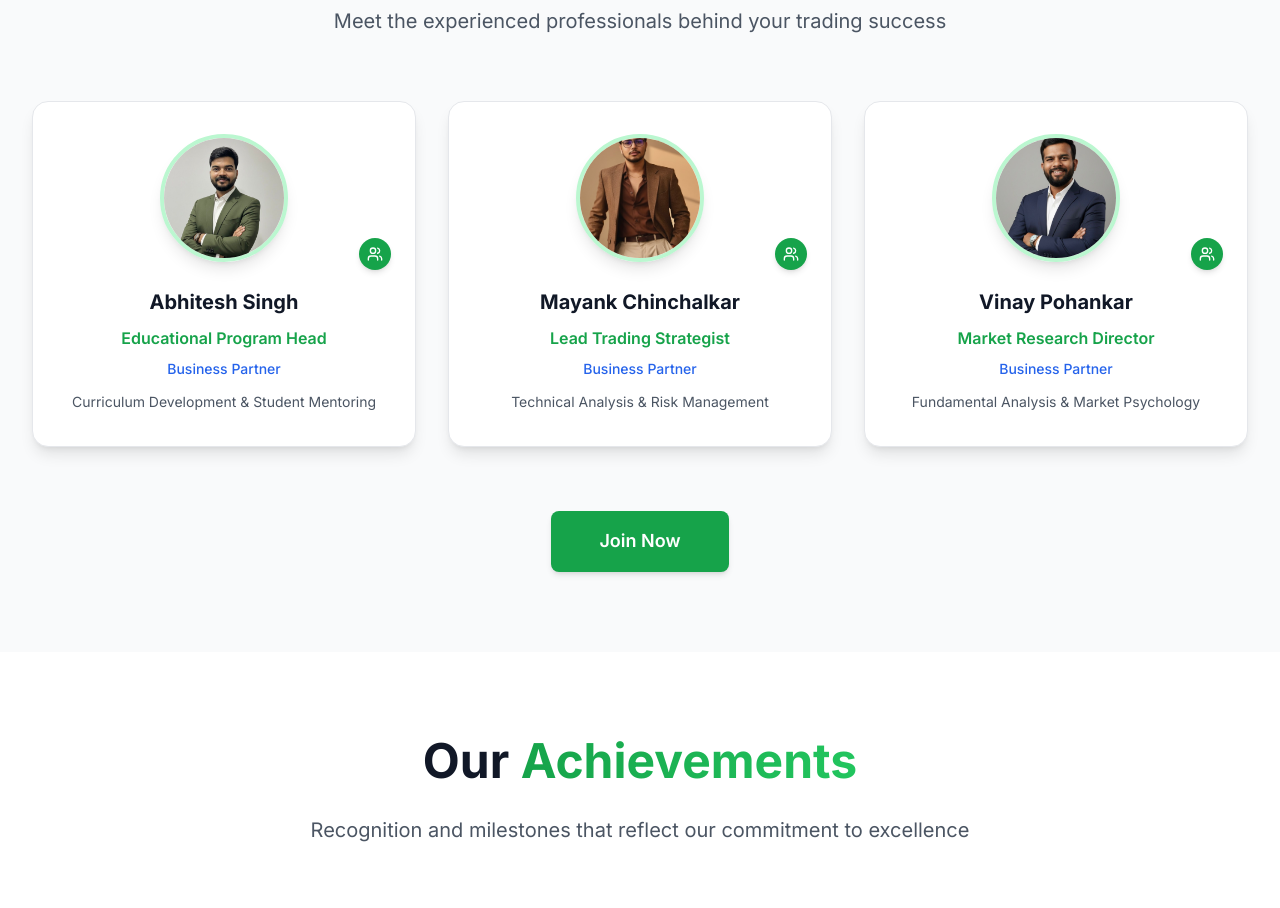
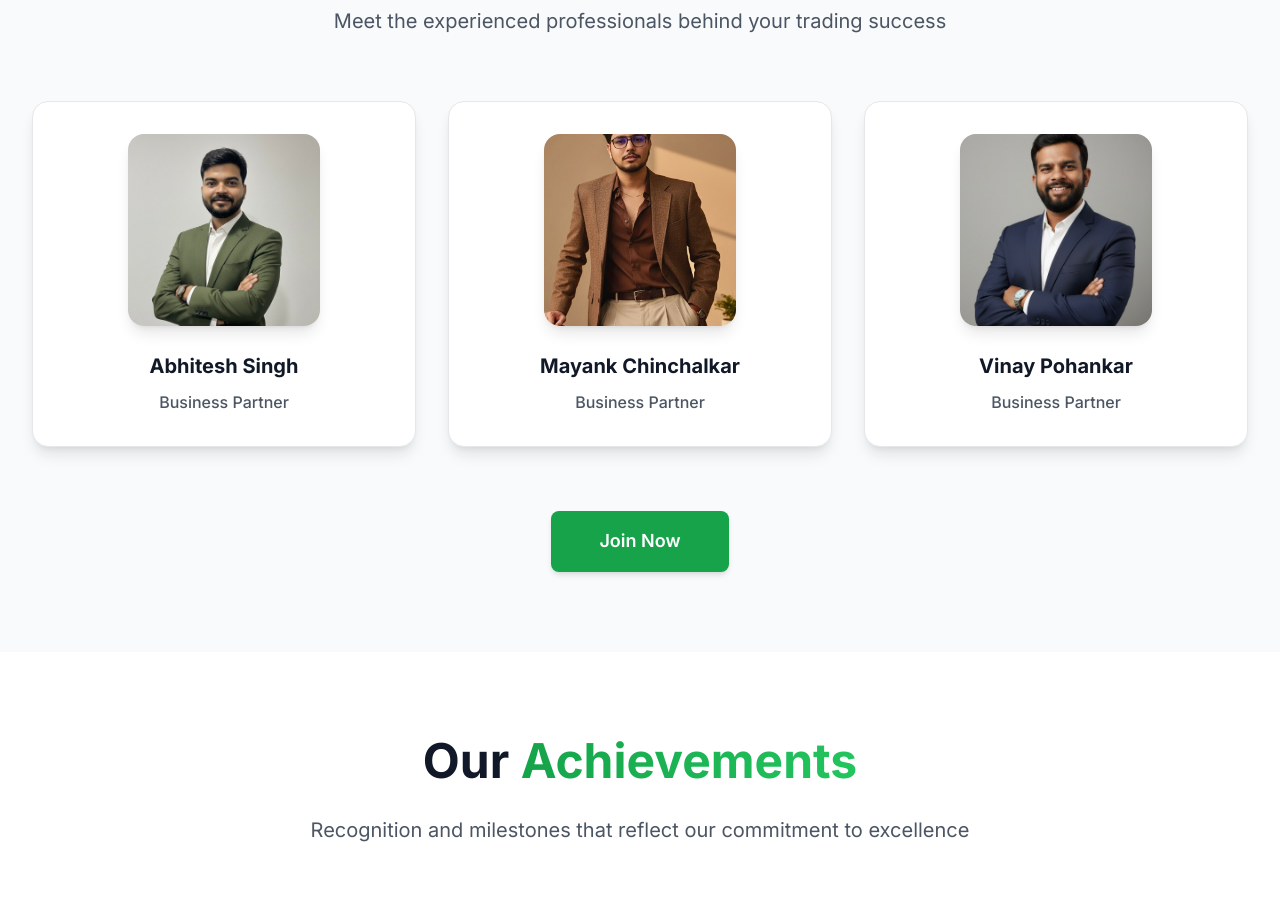
Before and after one commit to sonywanjaritv-netizen/The-Trade-Learnify-Academy-0.14, a React (Vite) app: page /about in a window 1280 px wide. Shown: the part 1900-2808 px from the top of the page. Built offline with nearby package versions, Linux system fonts and the light colour scheme.

Commit message:
Update Mentor Section Design

```diff
--- a/src/pages/AboutPage.tsx
+++ b/src/pages/AboutPage.tsx
@@ -166,22 +166,17 @@ const AboutPage = () => {
                 key={index}
                 className="bg-white rounded-2xl p-8 text-center border border-gray-200 shadow-lg hover:shadow-xl transition-all duration-500 hover:transform hover:-translate-y-3"
               >
-                <div className="relative mb-6">
-                  <div className="w-32 h-32 mx-auto rounded-full overflow-hidden border-4 border-green-200 shadow-lg">
+                <div className="mb-6">
+                  <div className="w-48 h-48 mx-auto rounded-2xl overflow-hidden shadow-lg">
                     <img
                       src={member.image}
                       alt={member.name}
                       className="w-full h-full object-cover"
                     />
                   </div>
-                  <div className="absolute -bottom-2 -right-2 w-8 h-8 bg-green-600 rounded-full flex items-center justify-center shadow-md">
-                    <Users className="text-white" size={16} />
-                  </div>
                 </div>
                 <h3 className="text-xl font-bold text-gray-900 mb-2">{member.name}</h3>
-                <p className="text-green-600 font-semibold mb-2">{member.role}</p>
-                <p className="text-blue-600 font-medium text-sm mb-3">{member.position}</p>
-                <p className="text-gray-600 text-sm leading-relaxed">{member.expertise}</p>
+                <p className="text-gray-600 font-medium">{member.position}</p>
               </div>
             ))}
           </div>
```
